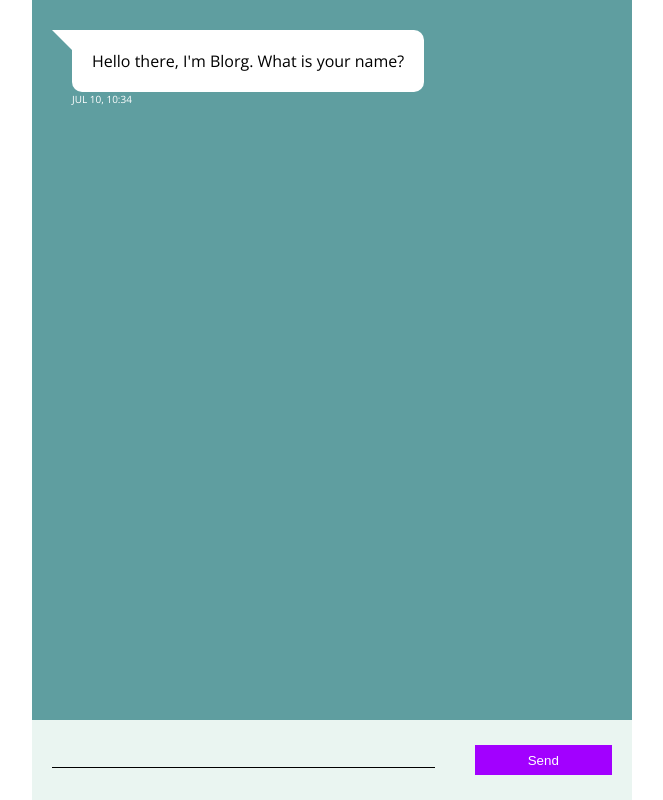
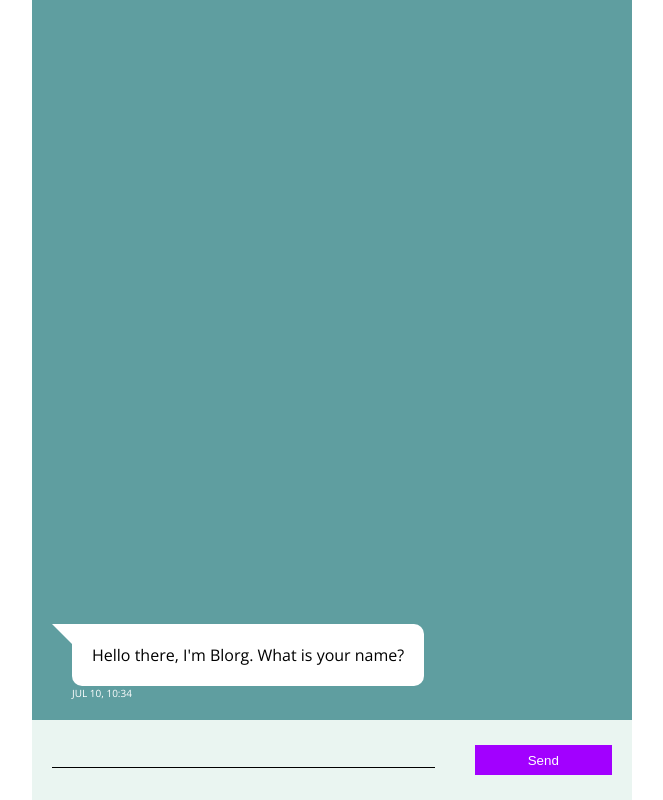
Before and after one commit to MarinaFroes/chatbot-codeworks-challenge, a website: page index.html in a window 1280 px wide. Shown: the whole page, without its empty margins (308-971 px from the left). Drawn offline with nearby package versions, Linux system fonts and the light colour scheme.

Commit message:
styles: Turn main into a flexbox with column reverse direction, making the flow of the chat goes up

```diff
--- a/style.css
+++ b/style.css
@@ -16,10 +16,12 @@ body {
 main {
   height: calc(100% - 80px);
   background-color: cadetblue;
-  overflow: scroll;
+  overflow-y: auto;
   width: 100%;
   max-width: 600px;
   padding-bottom: 20px;
+  display: flex;
+  flex-direction: column-reverse;
 }
 
 form {
```
